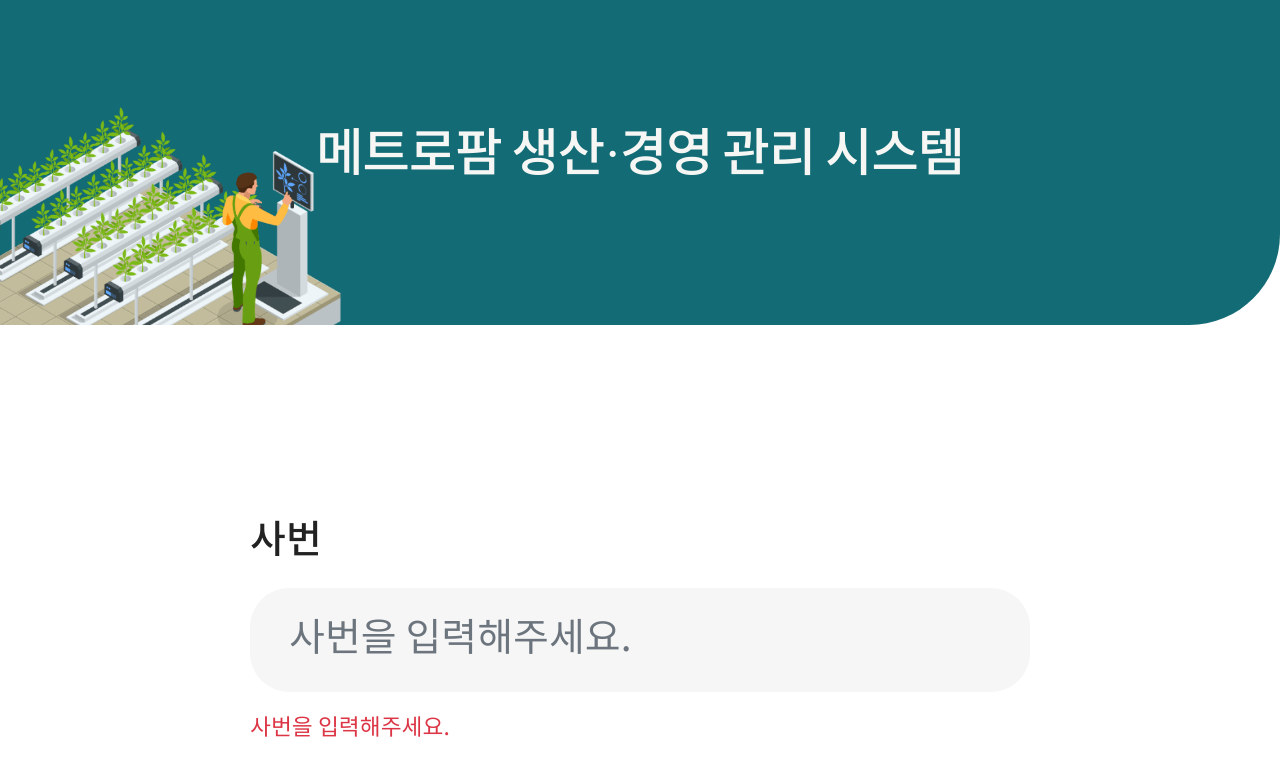
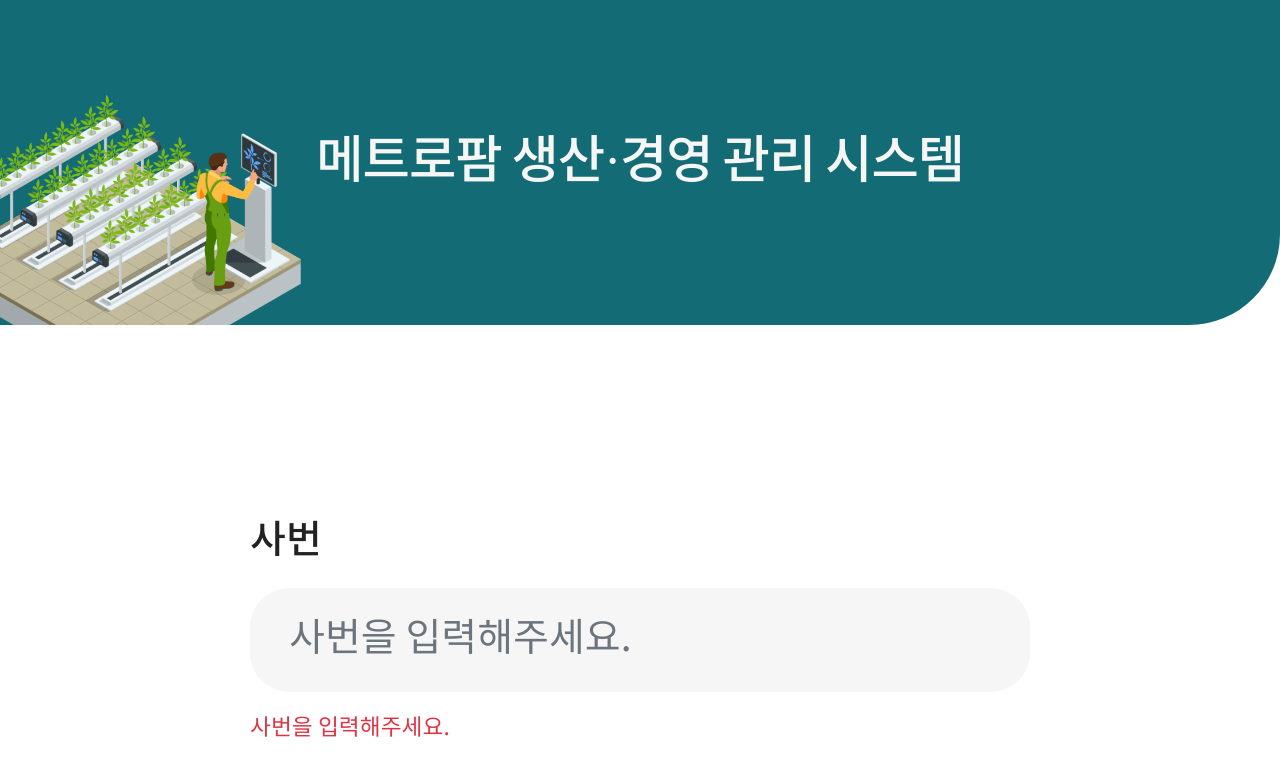
Before and after one commit to kyoungminlee32/jinong, a plain HTML site: page html/JN_KI_01/JN_KI_010101.html in a window 1280 px wide. Shown: the top 776 px of the page. Drawn offline with Linux system fonts and the light colour scheme; files whose address does not match are found by name.

Commit message:
css수정

```diff
--- a/css/style.css
+++ b/css/style.css
@@ -37,8 +37,8 @@ a {text-decoration:none !important}
 .wrap{height:100%;}
 .header{height:12.5rem;width:100%;justify-content: center;align-items:center;background-color:#126b75;display:flex;text-align:center;border-radius:0 0 3.5rem 0;}
 .header.bg{position:relative;}
-.header.bg:before{content:'';display:block;position:absolute;left:0;bottom:0;width:100%; height:12.5rem;background:url('../images/common/farmimg@2x.png') no-repeat 0 0;background-size:18.1rem 18.1rem;}
-.header h1 {font-family:"Noto Sans";font-size:2rem;line-height:2.9rem;color:#f6f7f4;font-weight:500;letter-spacing:-.06rem;}
+.header.bg:before{content:'';display:block;position:absolute;left:0;bottom:0;width:100%; height:12.5rem;background:url('../images/common/farmimg@2x.png') no-repeat 0 0;background-size:16rem 16rem;}
+.header h1 {font-family:"Noto Sans";margin:0;font-size:2rem;line-height:2.9rem;color:#f6f7f4;font-weight:500;letter-spacing:-.06rem;}
 .container{padding-top:72px;min-height:100%;}
 .content{width:300px;margin:0 auto;padding-bottom:40px;}
 .keypad{
```
